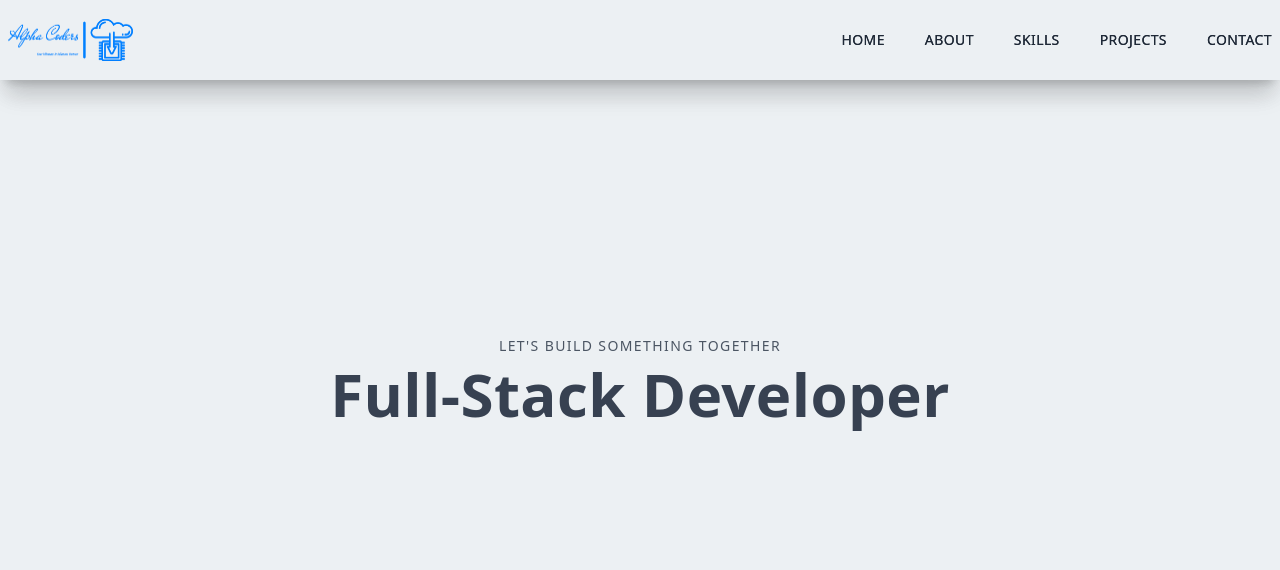
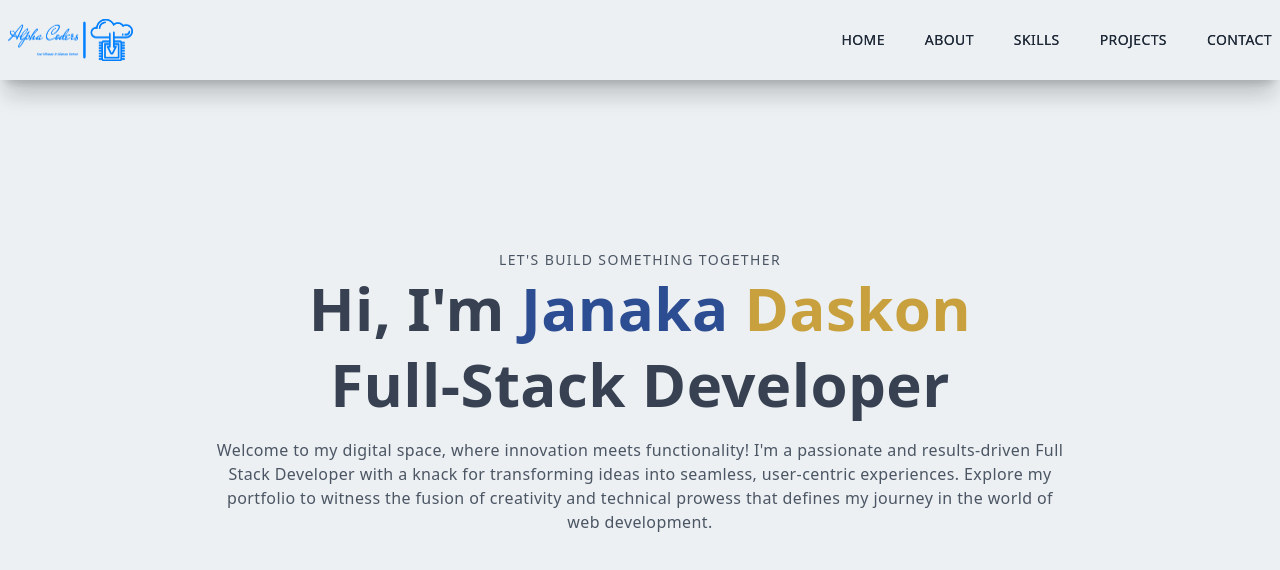
Before and after one commit to Janakadaskon/my_portfolio, a Next.js app in the folder portfolio/: page / in a window 1280 px wide. Shown: the top 570 px of the page. Built offline with nearby package versions, Linux system fonts and the light colour scheme.

Commit message:
set the home

```diff
--- a/portfolio/components/Main.jsx
+++ b/portfolio/components/Main.jsx
@@ -8,8 +8,14 @@ const Main = () => {
                 <p className='uppercase text-sm tracking-widest text-gray-600'>
                     LET'S BUILD SOMETHING TOGETHER
                 </p>
+                <h1 className='py-2 text-gray-700'>
+                    Hi, I'm <span className='text-[#2d4d93]'>Janaka </span> <span className='text-[#c8a13e]'> Daskon</span>
+                </h1>
                 <h1 className='py-2 text-gray-700'>Full-Stack Developer</h1>
-                <p className='py-4 text-gray-600 max-w-[70%] m-auto'></p>
+                <p className='py-4 text-gray-600 max-w-[70%] m-auto'>
+                Welcome to my digital space, where innovation meets functionality! I'm a passionate and results-driven Full Stack Developer with a knack for transforming ideas into seamless, user-centric experiences. Explore my portfolio to witness the fusion of creativity and technical prowess that defines my journey in the world of web development.
+
+                </p>
             </div>
         </div>
     </div>
```
Also changed, not shown: portfolio/public/assets/my.png (added).
